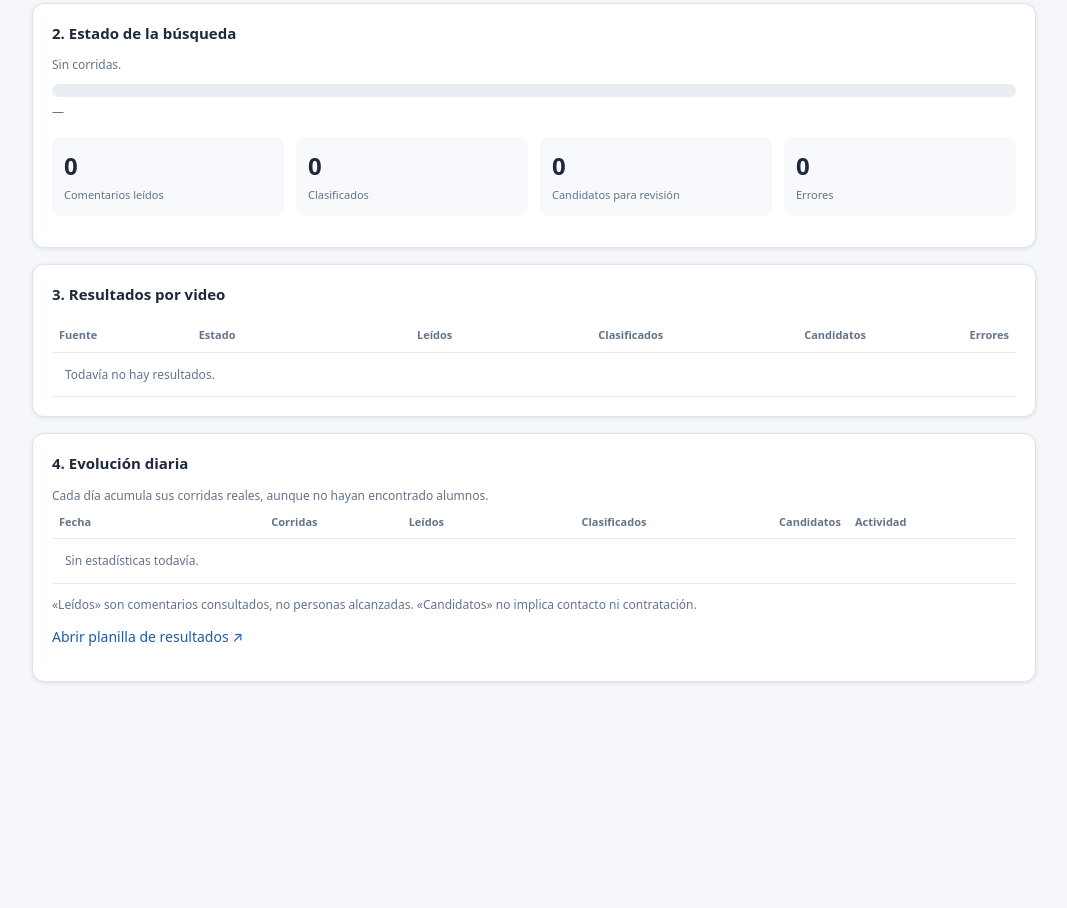
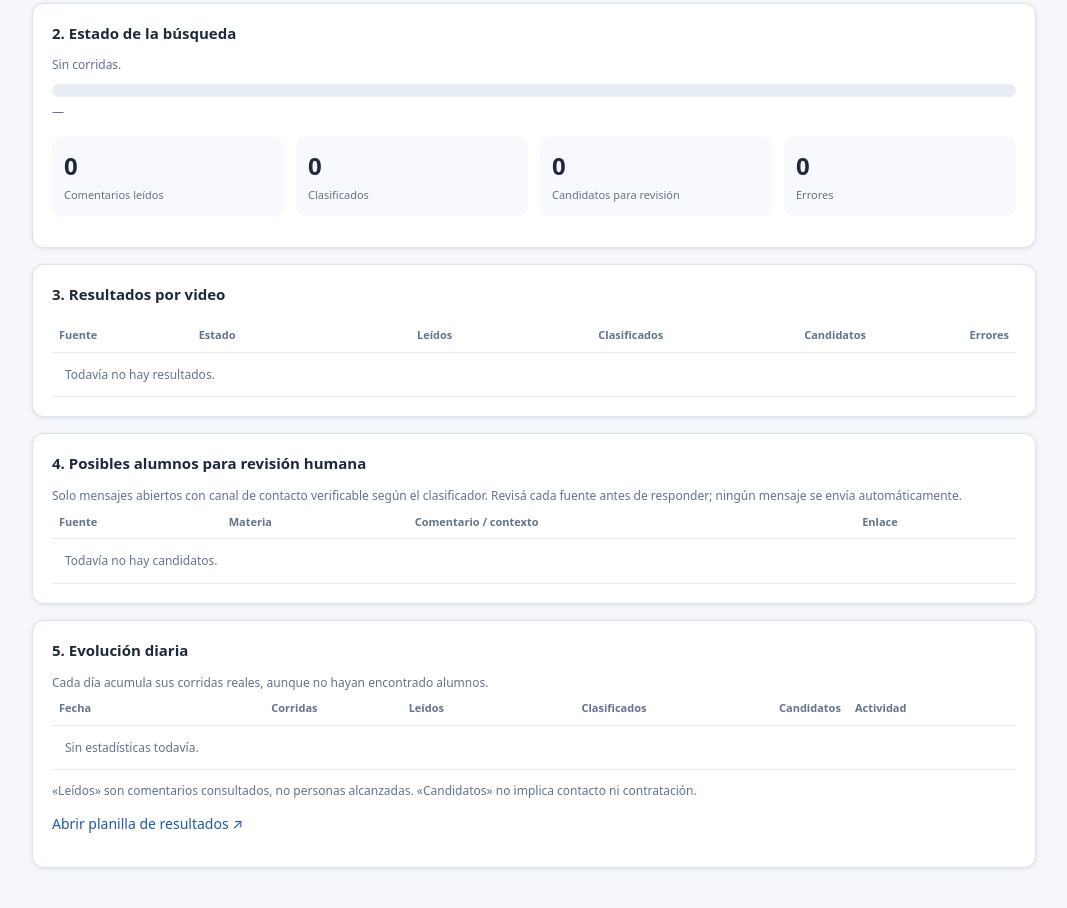
Before and after one commit to metecondrie/student-lead-discovery-agent, a website: page gas/PanelOrquestador.html in a window 1280 px wide. Shown: the part 430-1338 px from the top of the page, without its empty margins (106-1173 px from the left). Before the commit the page ends 1188 px from the top, so only its background shows below. Drawn offline with Linux system fonts and the light colour scheme.

Commit message:
feat(ui): show candidate details and comment URLs for manual review

```diff
--- a/gas/PanelOrquestador.html
+++ b/gas/PanelOrquestador.html
@@ -80,7 +80,15 @@
     </table></div>
   </section>
   <section class="panel">
-    <h2>4. Evolución diaria</h2>
+    <h2>4. Posibles alumnos para revisión humana</h2>
+    <div class="note">Solo mensajes abiertos con canal de contacto verificable según el clasificador. Revisá cada fuente antes de responder; ningún mensaje se envía automáticamente.</div>
+    <div class="scroller"><table>
+      <thead><tr><th>Fuente</th><th>Materia</th><th>Comentario / contexto</th><th>Enlace</th></tr></thead>
+      <tbody id="candidates"><tr><td colspan="4" class="empty">Todavía no hay candidatos.</td></tr></tbody>
+    </table></div>
+  </section>
+  <section class="panel">
+    <h2>5. Evolución diaria</h2>
     <div class="note">Cada día acumula sus corridas reales, aunque no hayan encontrado alumnos.</div>
     <div class="scroller"><table>
       <thead><tr><th>Fecha</th><th class="num">Corridas</th><th class="num">Leídos</th><th class="num">Clasificados</th><th class="num">Candidatos</th><th>Actividad</th></tr></thead>
@@ -123,6 +131,12 @@ function render(d){
     '</td><td class="num">'+x.clasificados+'</td><td class="num">'+x.candidatos+
     '</td><td class="num">'+x.errores+'</td></tr>'
   ).join('')||'<tr><td colspan="6" class="empty">Sin resultados todavía.</td></tr>';
+  $('candidates').innerHTML=(d.candidatos||[]).map(x=>
+    '<tr><td>'+esc(x.fuente)+'</td><td>'+esc(x.materia)+' · '+esc(x.nivel)+
+    '</td><td>'+esc(x.texto)+'</td><td><a target="_blank" rel="noopener noreferrer" href="'+
+    esc(/^https:\/\/www\.youtube\.com\/watch\?v=/.test(x.url)?x.url:'#')+
+    '">Ver comentario ↗</a></td></tr>'
+  ).join('')||'<tr><td colspan="4" class="empty">No se encontraron solicitudes abiertas aptas para revisión.</td></tr>';
   const hist=d.historial||[],max=Math.max(1,...hist.map(x=>x.leidos||0));
   $('dailyRows').innerHTML=hist.map(x=>
     '<tr><td>'+esc(x.fecha)+'</td><td class="num">'+x.corridas+'</td><td class="num">'+x.leidos+
```
